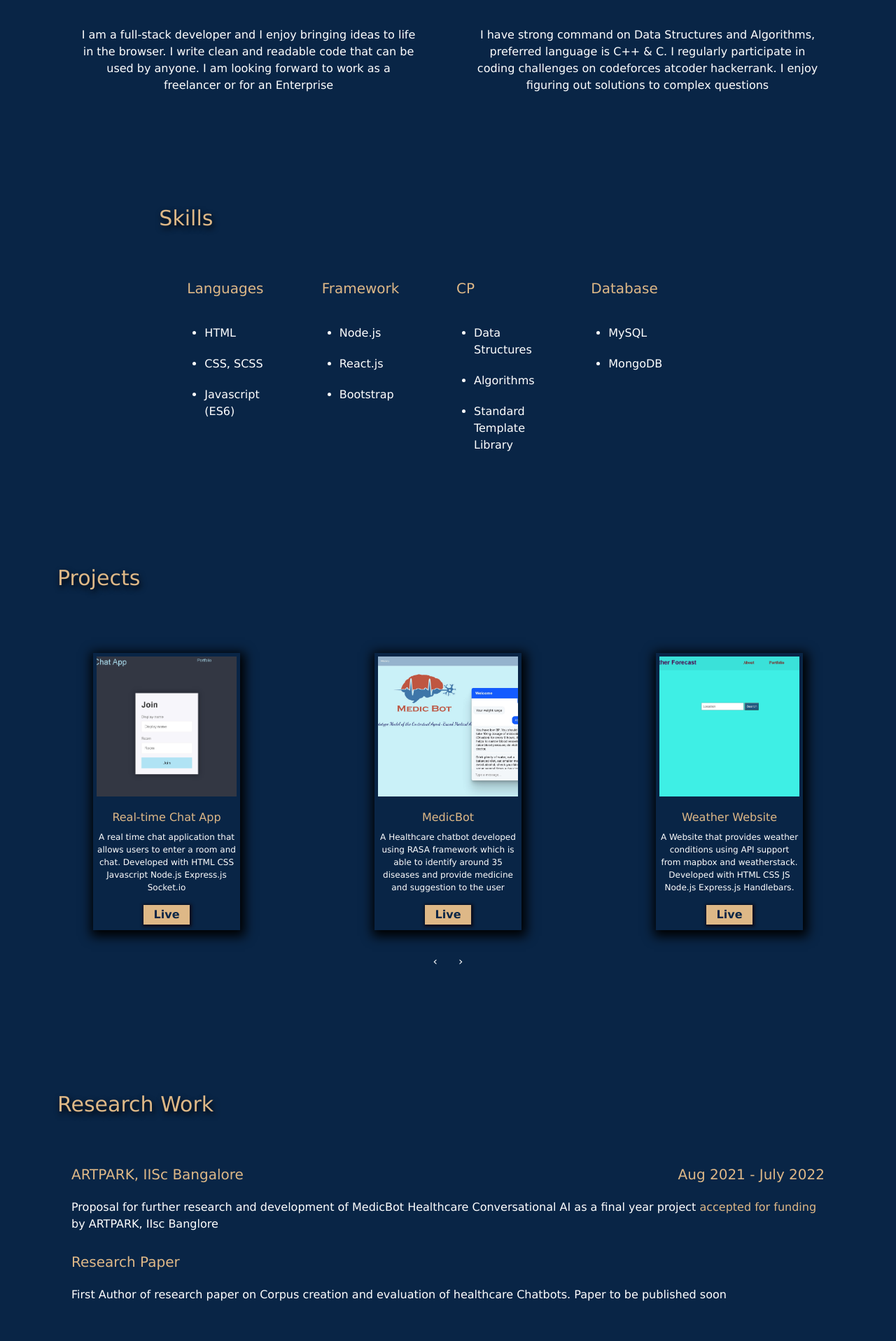
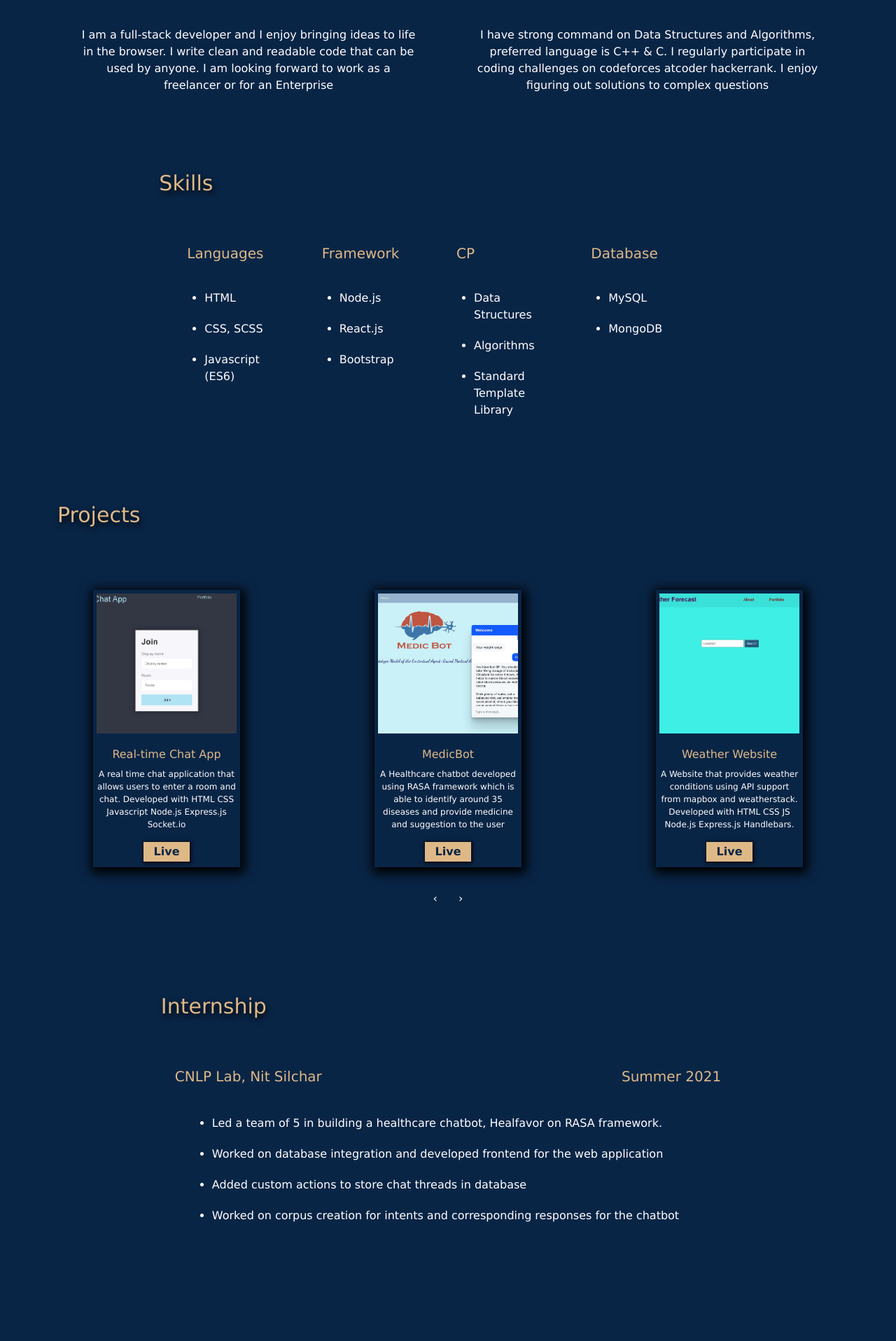
Before and after one commit to justprateek/portfolio-prateek, a PHP site: page / in a window 1280 px wide. Shown: the part 1976-3892 px from the top of the page at 70% size. Run offline with PHP 8.4, Linux system fonts and the light colour scheme.

Commit message:
added internship details

```diff
--- a/css/style.css
+++ b/css/style.css
@@ -160,7 +160,7 @@
 /* skillss section */
 
 #skills .skills-title h4 {
-    padding: 50px 0 50px 0px;
+    padding: 0px 0 50px 0px;
     font-size: 30px;
     color: burlywood;
     text-shadow: 2px 4px 8px rgb(0, 0, 0);
@@ -188,17 +188,20 @@
     text-align: left;
     margin: 20px;
 }
-#skills li:hover,
 #skills h5:hover {
     transition: all 0.2s ease-out;
     transform: scale(1.03);
     color: burlywood;
 }
 #skills .row {
-    padding: 0px 40px 40px 40px;
+    padding: 0px 40px 0px 40px;
 }
 #skills h5 {
     color: burlywood;
+}
+#date {
+    margin-left: auto;
+    /* hello */
 }
 
 
@@ -280,16 +283,7 @@
 
 /* research section */
 
-#research .research-title h4 {
-    padding: 0 0 50px 0px;
-    font-size: 30px;
-    color: burlywood;
-    text-shadow: 2px 4px 8px rgb(0, 0, 0);
-    margin-bottom: 20px;
-}
-#research h5 {
-    color: burlywood;
-}
+
 .research-title:hover {
     color: white;
     letter-spacing: 4px;
@@ -302,10 +296,7 @@
     display: flex;
     margin-bottom: 15px;
 }
-#date {
-    margin-left: auto;
-    /* hello */
-}
+
 .important {
     color: burlywood;
 }
--- a/home.html
+++ b/home.html
@@ -215,6 +215,38 @@
 
         </div>
 
+        <!-- internship section  -->
+        <div id="skills" class="section">
+            <div class="container">
+                <div class="skills-title">
+                    <h4>Internship</h4>
+                </div>
+                <div class="research-cards">
+                    <div class="research-head">
+                        <h5>CNLP Lab, Nit Silchar</h5>
+                        <h5 id="date">Summer 2021</h5>
+                    </div>
+
+                    <div>
+                        <div class="row">
+                                <ul>
+                                    <li>Led a team of 5 in building a healthcare chatbot, Healfavor on RASA framework.</li>
+                                    <li>Worked on database integration and developed frontend for the web application</li>
+                                    <li>Added custom actions to store chat threads in database</li>
+                                    <li>Worked on corpus creation for intents and corresponding responses for the
+                                        chatbot</li>
+                                </ul>
+                    </div>
+                    </div>
+            </div>
+            </div>
+        </div>
+
+
+
+
+        <!-- research section -->
+
         <div id="skills" class="section">
             <div class="container">
                 <div class="skills-title">
@@ -240,9 +272,6 @@
                         <p>First Author of research paper on Corpus creation and evaluation of healthcare Chatbots. Paper to be published soon</p>
                     </div>
                 </div>
-
-
-
             </div>
         </div>
 
```
